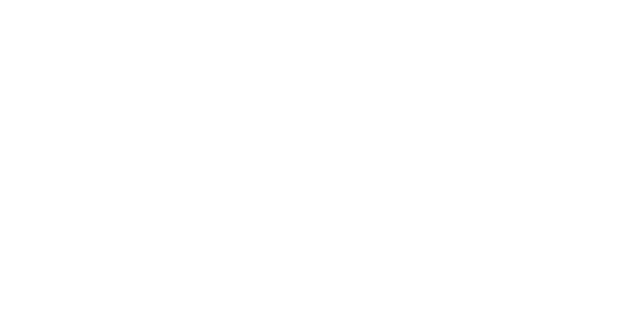
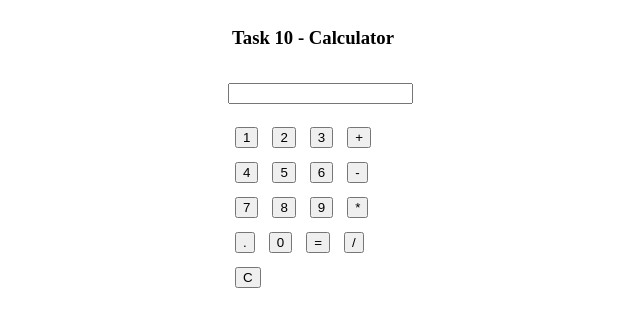
Before and after one commit to Jaimin155/SSPL, a React (Vite) app in the folder React-Tasks/: page /task10 in a window 1280 px wide. Before the commit this address had no page. Shown: the top 326 px of the page, without its empty margins (327-967 px from the left). Built offline with nearby package versions, Linux system fonts and the light colour scheme.

Commit message:
Task10 - Simple Calculator

```diff
--- a/React-Tasks/src/App.jsx
+++ b/React-Tasks/src/App.jsx
@@ -5,6 +5,7 @@ import CounterApplicaion from "./Task4/CounterApp";
 import DigitalClock from "./Task7/DigitalClock";
 import GuessNo from "./Task8/GuessNumber";
 import Calc from "./Task9/BasicCalc";
+import SimpleCalculator from "./Task10/SimpleCalc";
 
 function App() {
     return (
@@ -16,6 +17,7 @@ function App() {
                 <Route path="/task7" element={<DigitalClock />} />
                 <Route path="/task8" element={<GuessNo />} />
                 <Route path="/task9" element={<Calc />} />
+                <Route path="/task10" element={<SimpleCalculator />} />
             </Routes>
         </BrowserRouter>
     );
--- /dev/null
+++ b/React-Tasks/src/Task10/SimpleCalc.jsx
@@ -0,0 +1,101 @@
+import React from 'react';
+import './style.css';
+
+class SimpleCalculator extends React.Component {
+    state = {
+        txt: '',
+        op: ''
+    };
+
+    handleClick = (val) => {
+
+        if (val === 'C') {
+            this.setState({ txt: '', op: '' });
+        }
+
+        else if (val === '+' || val === '-' || val === '*' || val === '/') {
+            this.setState({
+                op: val,
+                txt: this.state.txt + val
+            });
+        }
+
+        else if (val === '=') {
+            // var { txt, op } = this.state;
+            var parts = this.state.txt.split(this.state.op);
+            var n1 = parseFloat(parts[0]);
+            var n2 = parseFloat(parts[1]);
+            let res = 0;
+
+            if (this.state.op === '+') res = n1 + n2;
+            else if (this.state.op === '-') res = n1 - n2;
+            else if (this.state.op === '*') res = n1 * n2;
+            else if (this.state.op === '/') {
+                if (n2 === 0) {
+                    alert("Can't divide by 0");
+                    return;
+                }
+                res = n1 / n2;
+            }
+
+            this.setState({
+                txt: res.toString(),
+                op: ''
+            });
+        }
+
+        else {
+            this.setState({
+                txt: this.state.txt + val
+            });
+        }
+    };
+
+    render() {
+        return (
+            <>
+                <div style={{ display: 'flex', justifyContent: 'space-around' }}>
+                    <h3>Task 10 - Calculator</h3>
+                </div>
+
+                <div style={{ display: 'flex', justifyContent: 'space-around' }}>
+                    <div style={{ width: '170px' }}>
+
+                        <div style={{ display: 'flex', justifyContent: 'space-around' }}>
+                            <p>
+                                <input type="text" value={this.state.txt} readOnly />
+                            </p>
+                        </div>
+
+                        <div>
+                            <button className='btn' onClick={() => this.handleClick('1')}>1</button>
+                            <button className='btn' onClick={() => this.handleClick('2')}>2</button>
+                            <button className='btn' onClick={() => this.handleClick('3')}>3</button>
+                            <button className='btn' onClick={() => this.handleClick('+')}>+</button>
+
+                            <button className='btn' onClick={() => this.handleClick('4')}>4</button>
+                            <button className='btn' onClick={() => this.handleClick('5')}>5</button>
+                            <button className='btn' onClick={() => this.handleClick('6')}>6</button>
+                            <button className='btn' onClick={() => this.handleClick('-')}>-</button>
+
+                            <button className='btn' onClick={() => this.handleClick('7')}>7</button>
+                            <button className='btn' onClick={() => this.handleClick('8')}>8</button>
+                            <button className='btn' onClick={() => this.handleClick('9')}>9</button>
+                            <button className='btn' onClick={() => this.handleClick('*')}>*</button>
+
+                            <button className='btn' onClick={() => this.handleClick('.')}>.</button>
+                            <button className='btn' onClick={() => this.handleClick('0')}>0</button>
+                            <button className='btn' onClick={() => this.handleClick('=')}>=</button>
+                            <button className='btn' onClick={() => this.handleClick('/')}>/</button>
+
+                            <button className='btn' onClick={() => this.handleClick('C')}>C</button>
+                        </div>
+
+                    </div>
+                </div>
+            </>
+        );
+    }
+}
+
+export default SimpleCalculator;
--- /dev/null
+++ b/React-Tasks/src/Task10/style.css
@@ -0,0 +1,3 @@
+.btn {
+    margin: 7px;
+}
```
